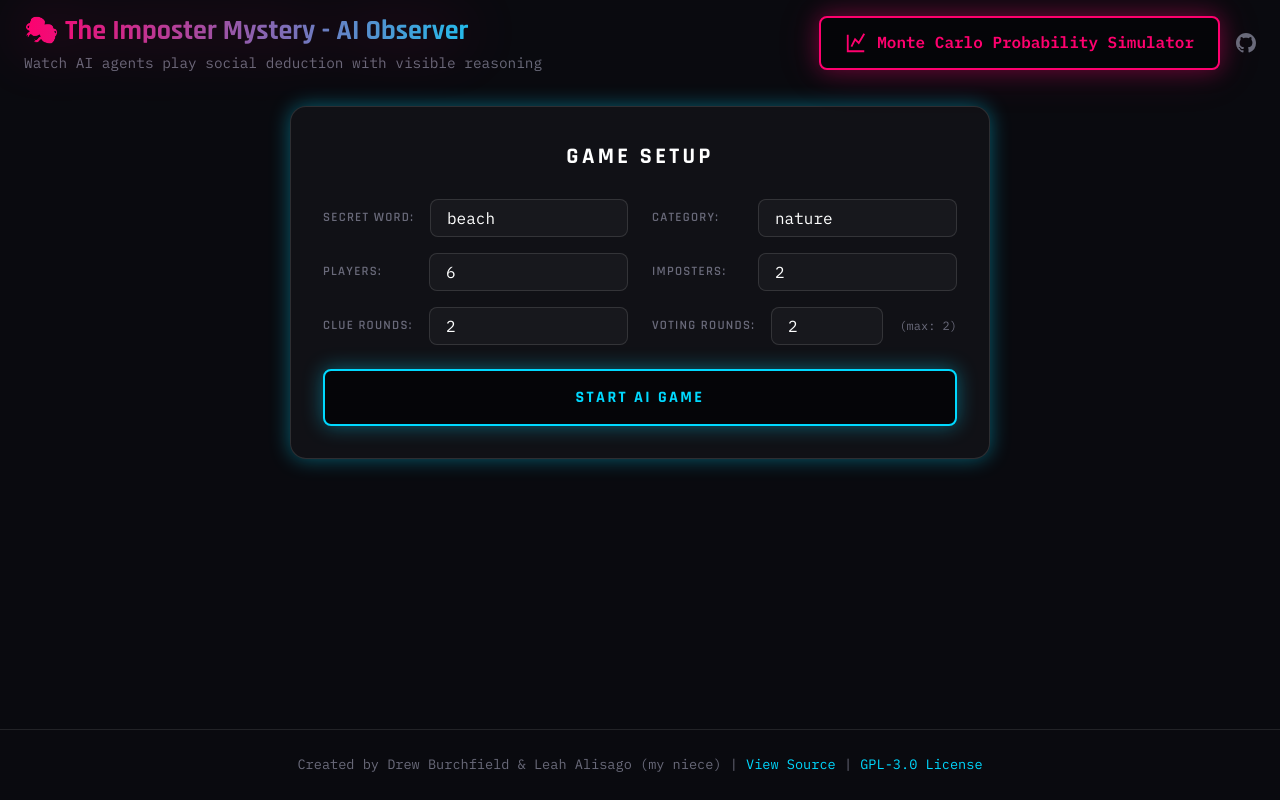
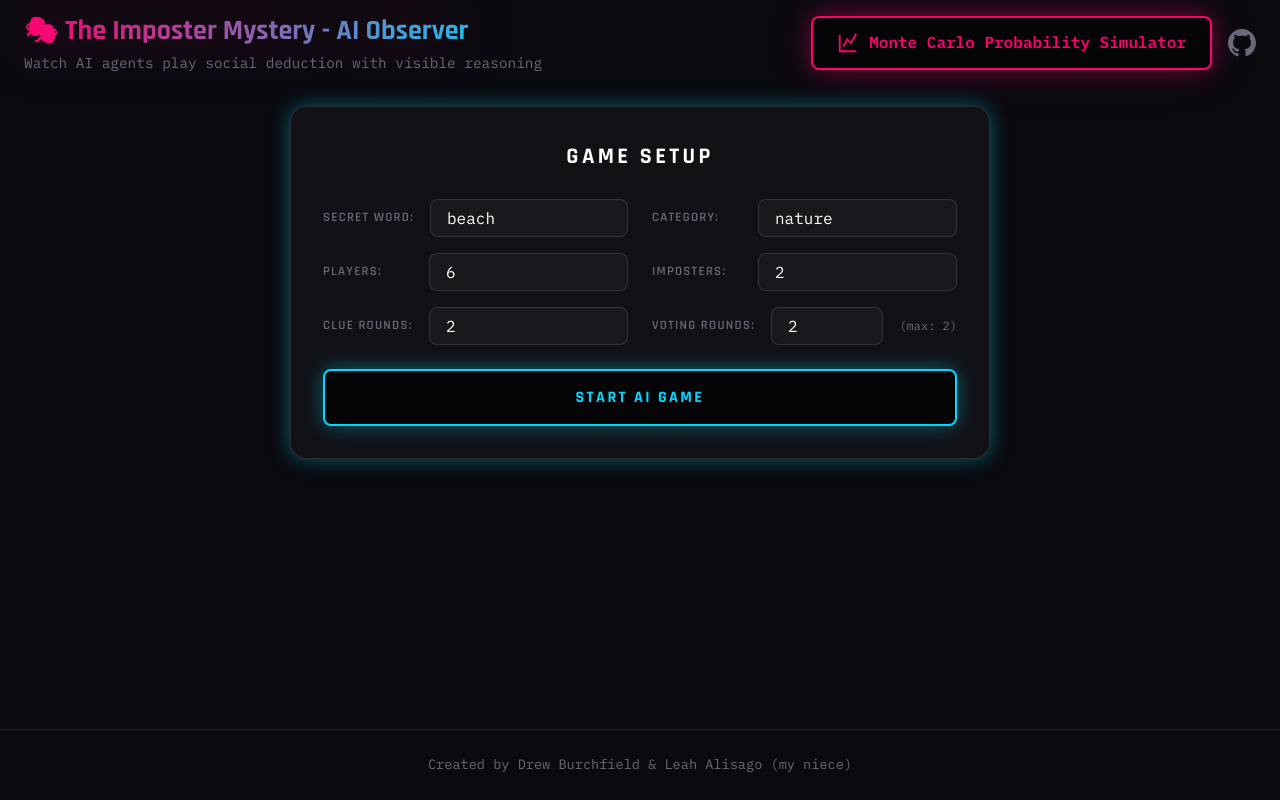
Before and after one commit to drewburchfield/imposter-experiment, a React (Vite) app in the folder ai_game_simulation/frontend/: page / in a window 1280 px wide. Built offline with nearby package versions, Linux system fonts and the light colour scheme.

Commit message:
style: Simplify footer and enlarge GitHub icon
- Remove View Source and GPL-3.0 links from footer
- Keep just creator credits in footer
- Enlarge GitHub icon (20px → 28px) to balance with CTA buttons

```diff
--- a/ai_game_simulation/frontend/src/App.tsx
+++ b/ai_game_simulation/frontend/src/App.tsx
@@ -269,8 +269,8 @@ function App() {
             </svg>
             Monte Carlo Probability Simulator
           </a>
-          <a href="https://github.com/drewburchfield/imposter-experiment" target="_blank" rel="noopener noreferrer" className="header-link" aria-label="View on GitHub">
-            <svg height="20" width="20" viewBox="0 0 16 16" fill="currentColor" aria-hidden="true">
+          <a href="https://github.com/drewburchfield/imposter-experiment" target="_blank" rel="noopener noreferrer" className="header-link github-link" aria-label="View on GitHub">
+            <svg height="28" width="28" viewBox="0 0 16 16" fill="currentColor" aria-hidden="true">
               <path d="M8 0C3.58 0 0 3.58 0 8c0 3.54 2.29 6.53 5.47 7.59.4.07.55-.17.55-.38 0-.19-.01-.82-.01-1.49-2.01.37-2.53-.49-2.69-.94-.09-.23-.48-.94-.82-1.13-.28-.15-.68-.52-.01-.53.63-.01 1.08.58 1.23.82.72 1.21 1.87.87 2.33.66.07-.52.28-.87.51-1.07-1.78-.2-3.64-.89-3.64-3.95 0-.87.31-1.59.82-2.15-.08-.2-.36-1.02.08-2.12 0 0 .67-.21 2.2.82.64-.18 1.32-.27 2-.27.68 0 1.36.09 2 .27 1.53-1.04 2.2-.82 2.2-.82.44 1.1.16 1.92.08 2.12.51.56.82 1.27.82 2.15 0 3.07-1.87 3.75-3.65 3.95.29.25.54.73.54 1.48 0 1.07-.01 1.93-.01 2.2 0 .21.15.46.55.38A8.013 8.013 0 0016 8c0-4.42-3.58-8-8-8z"/>
             </svg>
           </a>
@@ -426,9 +426,7 @@ function App() {
       )}
 
       <footer className="site-footer">
-        Created by Drew Burchfield & Leah Alisago (my niece) |{' '}
-        <a href="https://github.com/drewburchfield/imposter-experiment" target="_blank" rel="noopener noreferrer">View Source</a> |{' '}
-        <a href="https://github.com/drewburchfield/imposter-experiment/blob/main/LICENSE" target="_blank" rel="noopener noreferrer">GPL-3.0 License</a>
+        Created by Drew Burchfield & Leah Alisago (my niece)
       </footer>
     </div>
   );
```
Also changed, not shown: 1 other file (tests, documents, lock files or other folders).
